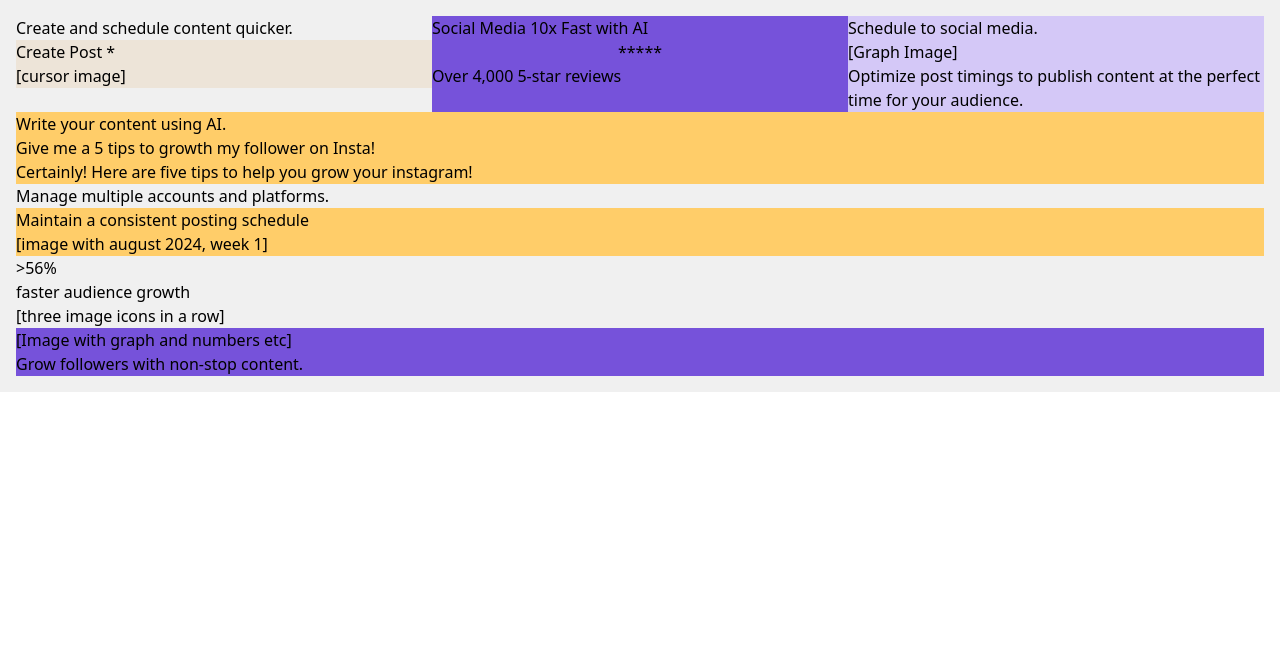
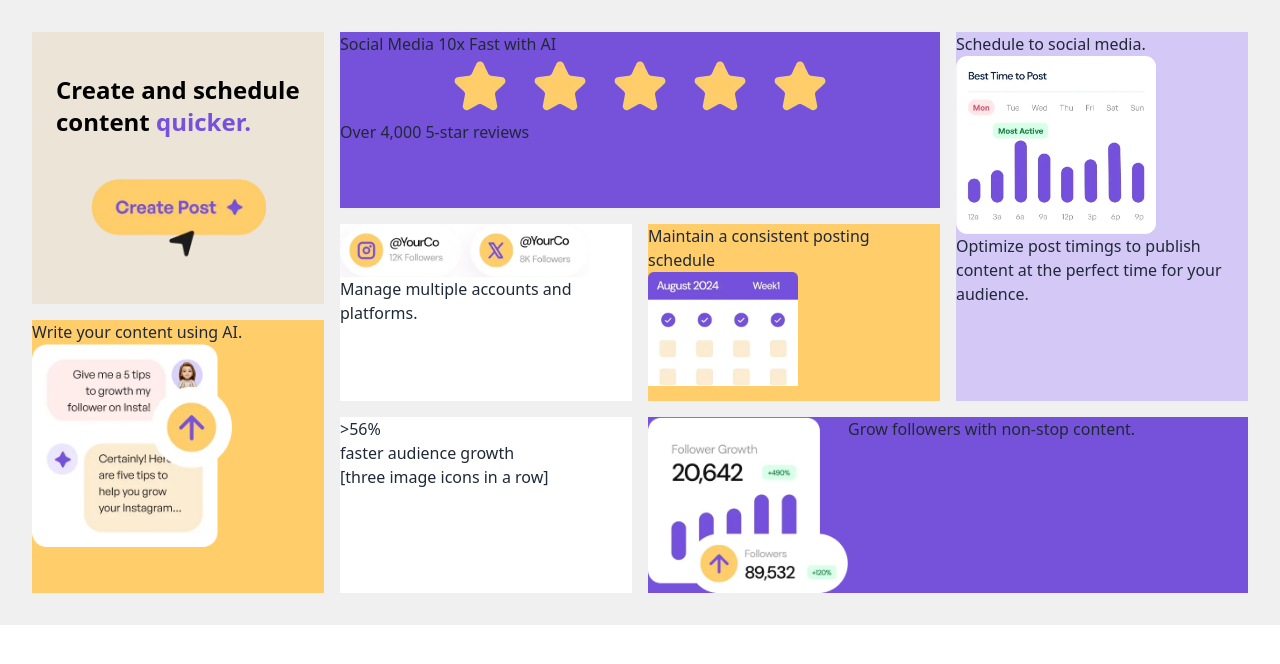
Before and after one commit to ahbell96/bento-grid-main, a React (Vite) app: page / in a window 1280 px wide. Shown: the top 664 px of the page. Built offline with nearby package versions, Linux system fonts and the light colour scheme.

Commit message:
have the right grid arrangement.

```diff
--- a/package.json
+++ b/package.json
@@ -19,6 +19,7 @@
     "@types/react-dom": "^18.3.0",
     "@vitejs/plugin-react": "^4.3.1",
     "autoprefixer": "^10.4.20",
+    "daisyui": "^4.12.10",
     "eslint": "^9.9.0",
     "eslint-plugin-react-hooks": "^5.1.0-rc.0",
     "eslint-plugin-react-refresh": "^0.4.9",
--- a/src/App.tsx
+++ b/src/App.tsx
@@ -1,20 +1,40 @@
 import "./index.css";
 import Container from "./components/Container";
+import createPost from "./assets/images/illustration-create-post.webp";
+import fiveStars from "./assets/images/illustration-five-stars.webp";
+import schedulePosts from "./assets/images/illustration-schedule-posts.webp";
+import multiplePlatforms from "./assets/images/illustration-multiple-platforms.webp";
+import consistentSchedule from "./assets/images/illustration-consistent-schedule.webp";
+import growFollowers from "./assets/images/illustration-grow-followers.webp";
+import aiContent from "./assets/images/illustration-ai-content.webp";
 
 function App() {
   return (
+    <div style={{ backgroundColor: "#F0F0F0" }}>
       <Container>
-      {/* grid elements */}
-      <div className="grid grid-cols-3">
+        <div
+          className="grid grid-cols-4 grid-rows-6 gap-4 p-4"
+          style={{ maxHeight: "80vh" }}
+        >
+          <div
+            className="row-span-3 flex flex-col justify-evenly items-center px-6"
+            style={{ backgroundColor: "#EDE4D8" }}
+          >
             <div>
-          <h3>Create and schedule content quicker.</h3>
-          <div style={{ backgroundColor: "#EDE4D8" }}>
-            <button>Create Post *</button>
-            <div>[cursor image]</div>
+              <h1 className="font-bold text-black text-2xl">
+                Create and schedule content{" "}
+                <span style={{ color: "#7651DB" }}>quicker.</span>
+              </h1>
+            </div>
+            <div>
+              <img src={createPost} alt="Create Post" width={175} />
             </div>
           </div>
-        <div style={{ backgroundColor: "#7652DA" }}>
-          <h2>Social Media 10x Fast with AI</h2>
+          <div
+            className="col-span-2 row-span-2"
+            style={{ backgroundColor: "#7652DA" }}
+          >
+            <h1>Social Media 10x Fast with AI</h1>
             <div
               style={{
                 display: "flex",
@@ -23,17 +43,18 @@ function App() {
                 textAlign: "center",
               }}
             >
-            <div>*</div>
-            <div>*</div>
-            <div>*</div>
-            <div>*</div>
-            <div>*</div>
+              <img src={fiveStars} alt="Five Stars" />
             </div>
             <div>Over 4,000 5-star reviews</div>
           </div>
-        <div style={{ backgroundColor: "#D4C8F7" }}>
+          <div
+            className="row-span-4"
+            style={{
+              backgroundColor: "#D4C8F7",
+            }}
+          >
             <h4>Schedule to social media.</h4>
-          <div>[Graph Image]</div>
+            <img src={schedulePosts} alt="Schedule Posts" width={200} />
             <div>
               <p>
                 Optimize post timings to publish content at the perfect time for
@@ -41,35 +62,47 @@ function App() {
               </p>
             </div>
           </div>
-      </div>
-      <div style={{ backgroundColor: "#FFCD69" }}>
-        <h2>Write your content using AI.</h2>
-        <div>
-          <div>Give me a 5 tips to growth my follower on Insta!</div>
-          <div>
-            Certainly! Here are five tips to help you grow your instagram!
-          </div>
-        </div>
-      </div>
-      <div>
+          <div className="row-span-2" style={{ backgroundColor: "#FFF" }}>
+            <img src={multiplePlatforms} alt="Multiple Platforms" width={250} />
             <h2>Manage multiple accounts and platforms.</h2>
           </div>
-      <div style={{ backgroundColor: "#FFCD69" }}>
+          <div className="row-span-2" style={{ backgroundColor: "#FFCD69" }}>
             <h2>Maintain a consistent posting schedule</h2>
-        <div>[image with august 2024, week 1]</div>
+            <img
+              src={consistentSchedule}
+              alt="Consistent Schedule"
+              width={150}
+            />
           </div>
-      <div>
+          <div
+            className="row-span-3 col-span-1"
+            style={{ backgroundColor: "#FFCD69" }}
+          >
+            <h2>Write your content using AI.</h2>
+            <img src={aiContent} alt="AI Content" width={200} />
+          </div>
+          <div
+            className="col-span-1 row-span-2"
+            style={{ backgroundColor: "#FFF" }}
+          >
             <h1>{">56%"}</h1>
             <p>faster audience growth</p>
             <div>[three image icons in a row]</div>
           </div>
-      <div style={{ backgroundColor: "#7652DA" }}>
-        <div>[Image with graph and numbers etc]</div>
+          <div
+            className="col-span-2 row-span-2"
+            style={{ backgroundColor: "#7652DA" }}
+          >
+            <div className="flex">
+              <img src={growFollowers} alt="Grow Followers" width={200} />
               <div>
                 <h2>Grow followers with non-stop content.</h2>
               </div>
             </div>
+          </div>
+        </div>
       </Container>
+    </div>
   );
 }
 
--- /dev/null
+++ b/src/components/Card.tsx
@@ -0,0 +1,17 @@
+import React from "react";
+
+const Card = ({ children }) => {
+  return (
+    <div className="card w-full bg-base-100 shadow-xl">
+      <div className="card-body">
+        <h2 className="card-title">{title}</h2>
+        <p>{description}</p>
+        <div className="card-actions justify-end">
+          <button className="btn btn-primary">Learn More</button>
+        </div>
+      </div>
+    </div>
+  );
+};
+
+export default Card;
--- a/tailwind.config.js
+++ b/tailwind.config.js
@@ -4,5 +4,5 @@ export default {
   theme: {
     extend: {},
   },
-  plugins: [],
+  plugins: [require("daisyui")],
 };
```
Also changed, not shown: 1 other file (tests, documents, lock files or other folders). Lines whose indentation alone changed are shown as unchanged.
